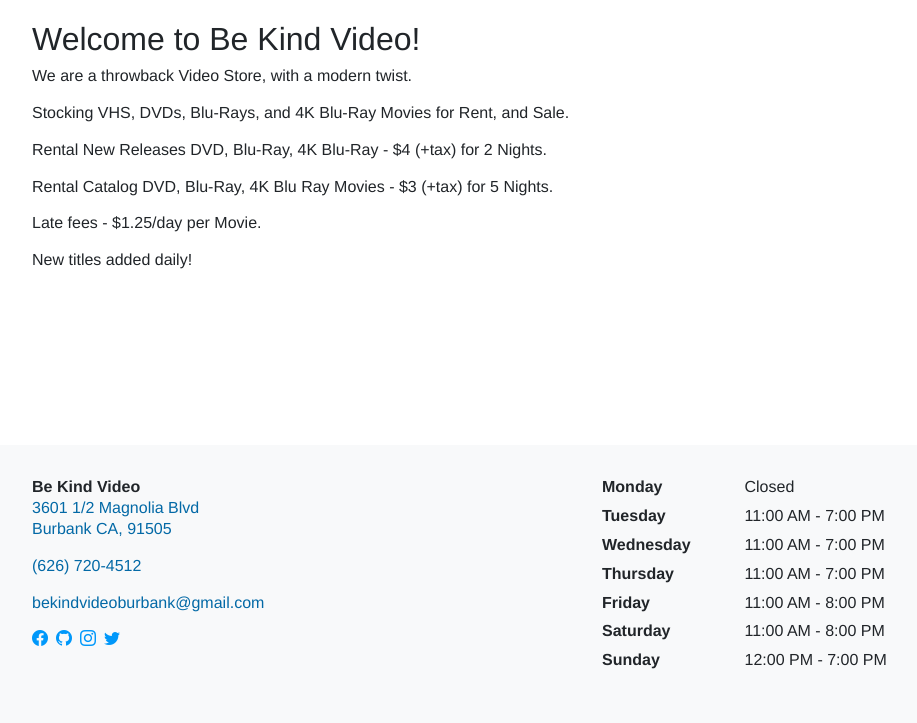
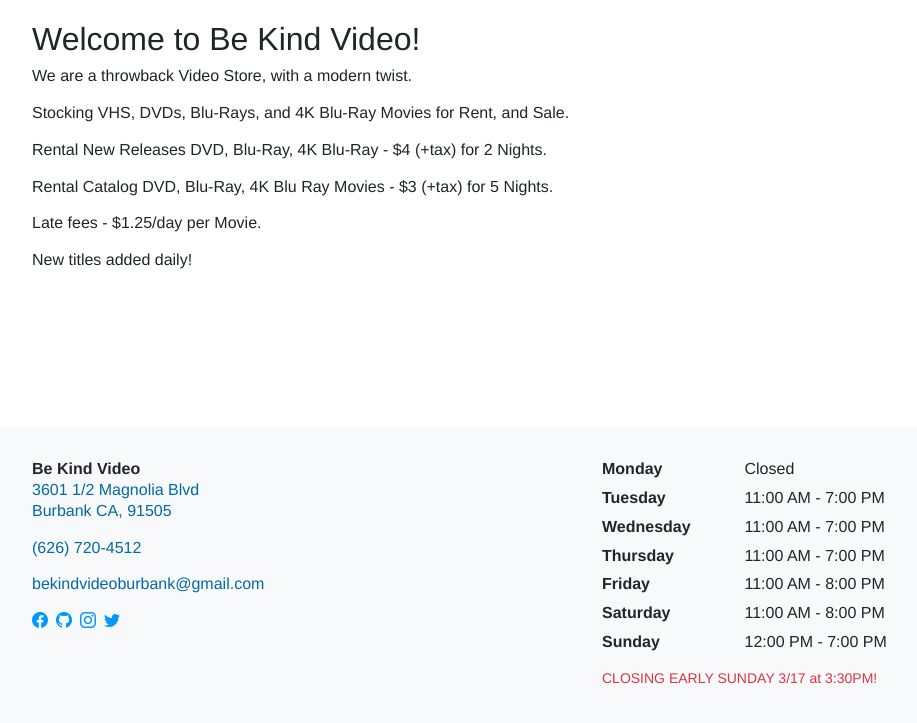
Before and after one commit to arenoir/be-kind-video, a Jekyll site: the page built from index.markdown, in a window 1280 px wide, cut to the strip 157-880 px from the top of the page. Shown: the whole strip, without its empty margins (50-967 px from the left). Built offline with Jekyll 4.4.1, drawn with Linux system fonts in a browser that asks for light colours.

Commit message:
Update hours.yml
Updated 3/17 hours

```diff
--- a/_data/hours.yml
+++ b/_data/hours.yml
@@ -15,4 +15,4 @@
     description: '11:00 AM - 8:00 PM'
   - name: Sunday
     description: '12:00 PM - 7:00 PM'
-note:
+note: CLOSING EARLY SUNDAY 3/17 at 3:30PM!
```
